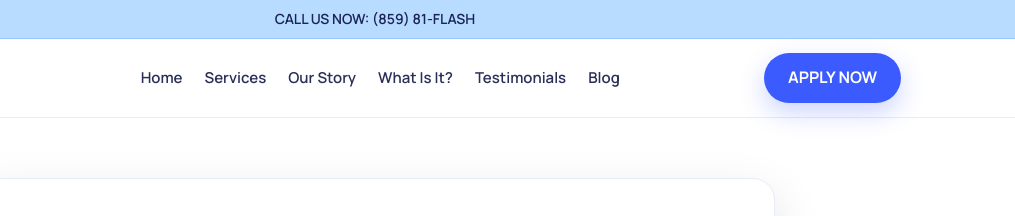
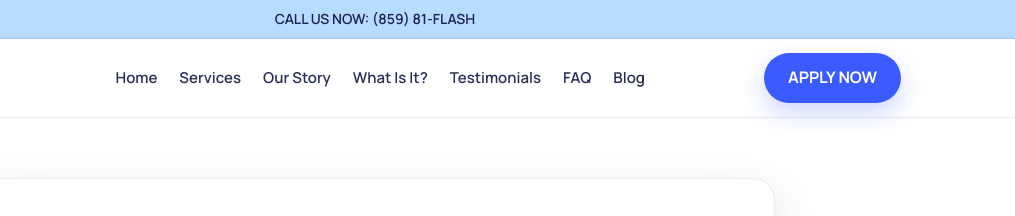
Before and after one commit to elilinden/flash-legal-funding-site, an Eleventy site: page posts/what-is-a-mva.md in a window 1280 px wide. Shown: the top 216 px of the page, 265-1280 px from the left. Built offline with nearby package versions, Linux system fonts and the light colour scheme; Eleventy itself is replaced by a stand-in of ours; files that its build step writes are made by us from their sources.

Commit message:
Update base.njk

```diff
--- a/_includes/base.njk
+++ b/_includes/base.njk
@@ -197,6 +197,7 @@
             <li><a href="/#our-story">Our Story</a></li>
             <li><a href="/#what-is-it">What Is It?</a></li>
             <li><a href="/#testimonials">Testimonials</a></li>
+            <li><a href="/faq/">FAQ</a></li>
             <li><a href="/blog/">Blog</a></li>
           </ul>
         </nav>
```
